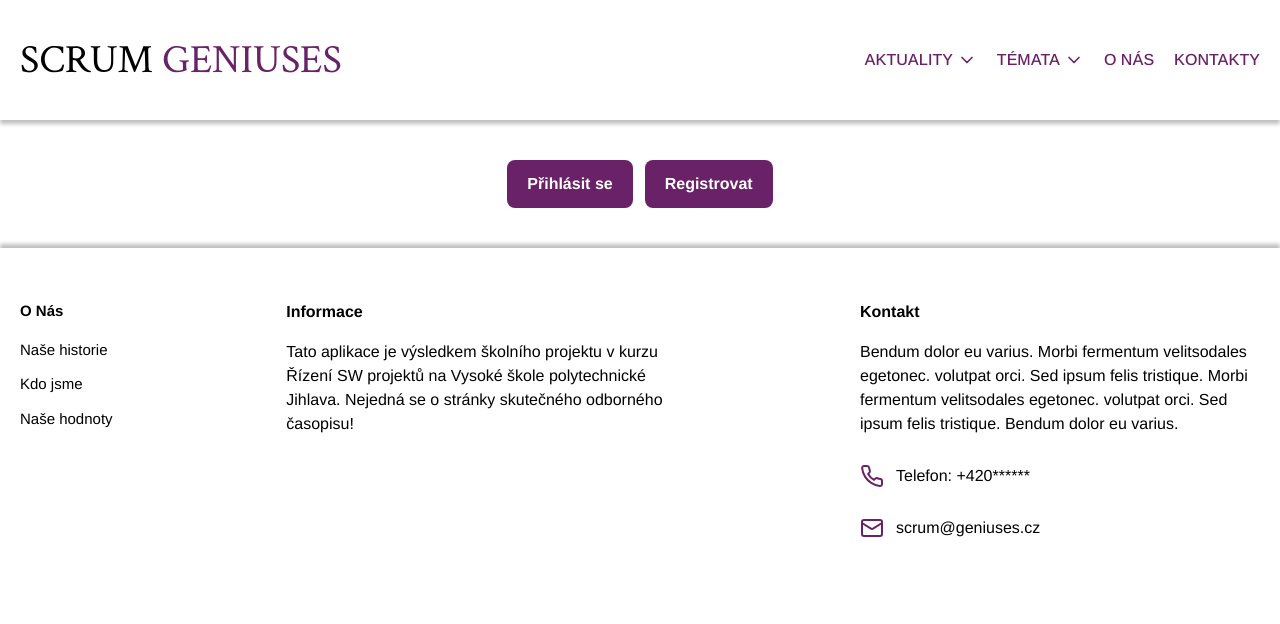
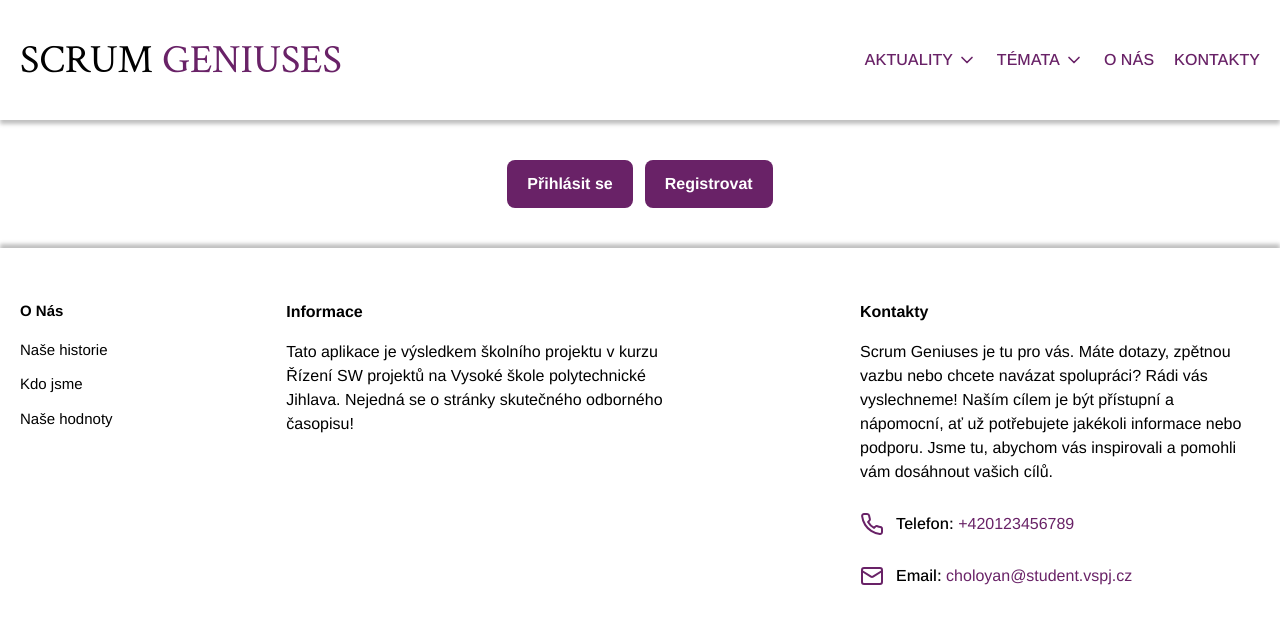
Before and after one commit to dshamsani/scrum_geniuses, a React (Vite) app in the folder code/: page / in a window 1280 px wide. Shown: the top 624 px of the page. Built offline with nearby package versions, Linux system fonts and the light colour scheme.

Commit message:
feat: footer kontakty

```diff
--- a/code/src/components/layout/Footer.tsx
+++ b/code/src/components/layout/Footer.tsx
@@ -30,18 +30,25 @@ export const Footer: FC = () => {
           </p>
         </div>
         <div className="flex flex-col max-w-[400px] gap-4">
-          <h2 className="font-bold">Kontakt</h2>
+          <h2 className="font-bold">Kontakty</h2>
           <p>
-            Bendum dolor eu varius. Morbi fermentum velitsodales egetonec. volutpat orci. Sed ipsum felis tristique. Morbi fermentum velitsodales
-            egetonec. volutpat orci. Sed ipsum felis tristique. Bendum dolor eu varius.{" "}
+            Scrum Geniuses je tu pro vás. Máte dotazy, zpětnou vazbu nebo chcete navázat spolupráci? Rádi vás vyslechneme! Naším cílem je být
+            přístupní a nápomocní, ať už potřebujete jakékoli informace nebo podporu. Jsme tu, abychom vás inspirovali a pomohli vám dosáhnout vašich
+            cílů.
           </p>
           <div className="flex pt-3 gap-3 items-center">
             <Phone className="text-primary" />
-            <span>Telefon: +420******</span>
+            <a href="tel:+420123456789">
+              <span className="font-medium">Telefon: </span>
+              <span className="text-primary">+420123456789</span>
+            </a>
           </div>
           <div className="flex pt-3 gap-3 items-center">
             <Mail className="text-primary" />
-            <span>scrum@geniuses.cz</span>
+            <a href="mailto:choloyan@student.vspj.cz">
+              <span className="font-medium">Email: </span>
+              <span className="text-primary">choloyan@student.vspj.cz</span>
+            </a>
           </div>
         </div>
       </div>
```
